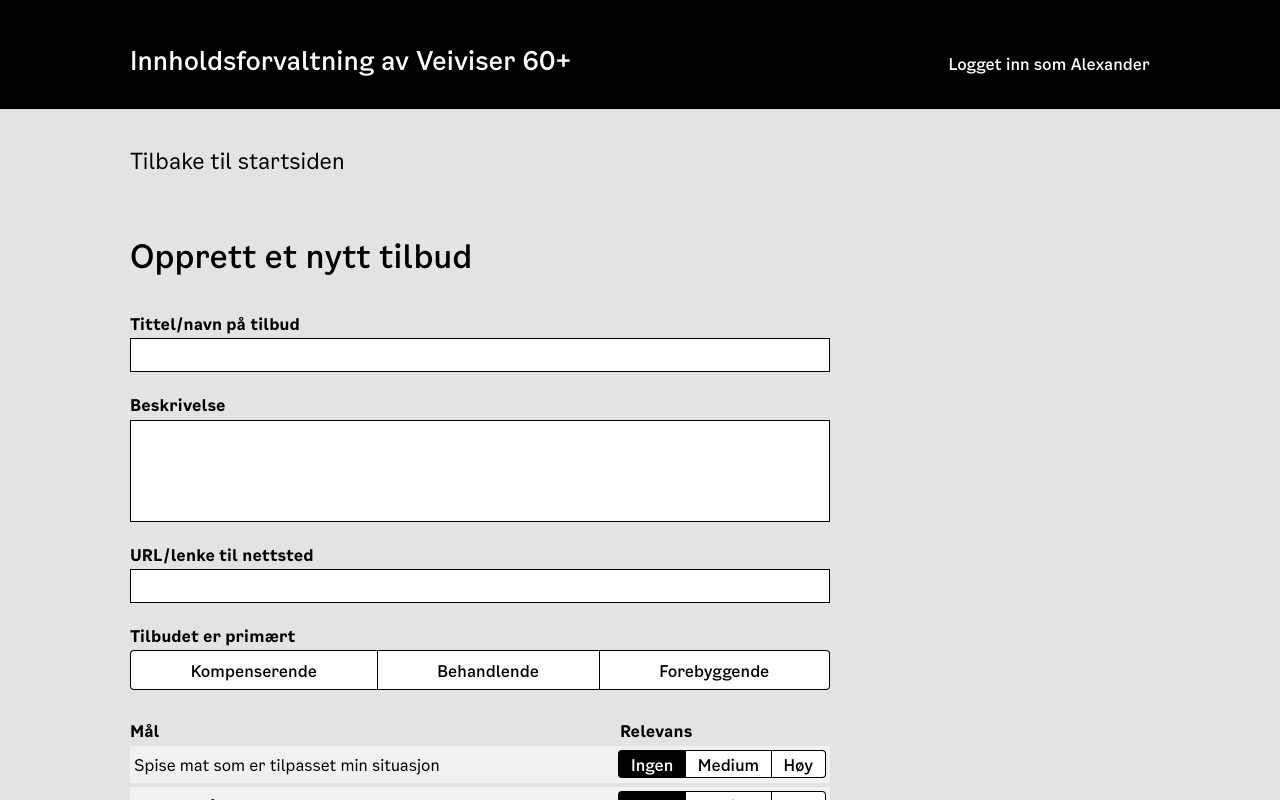
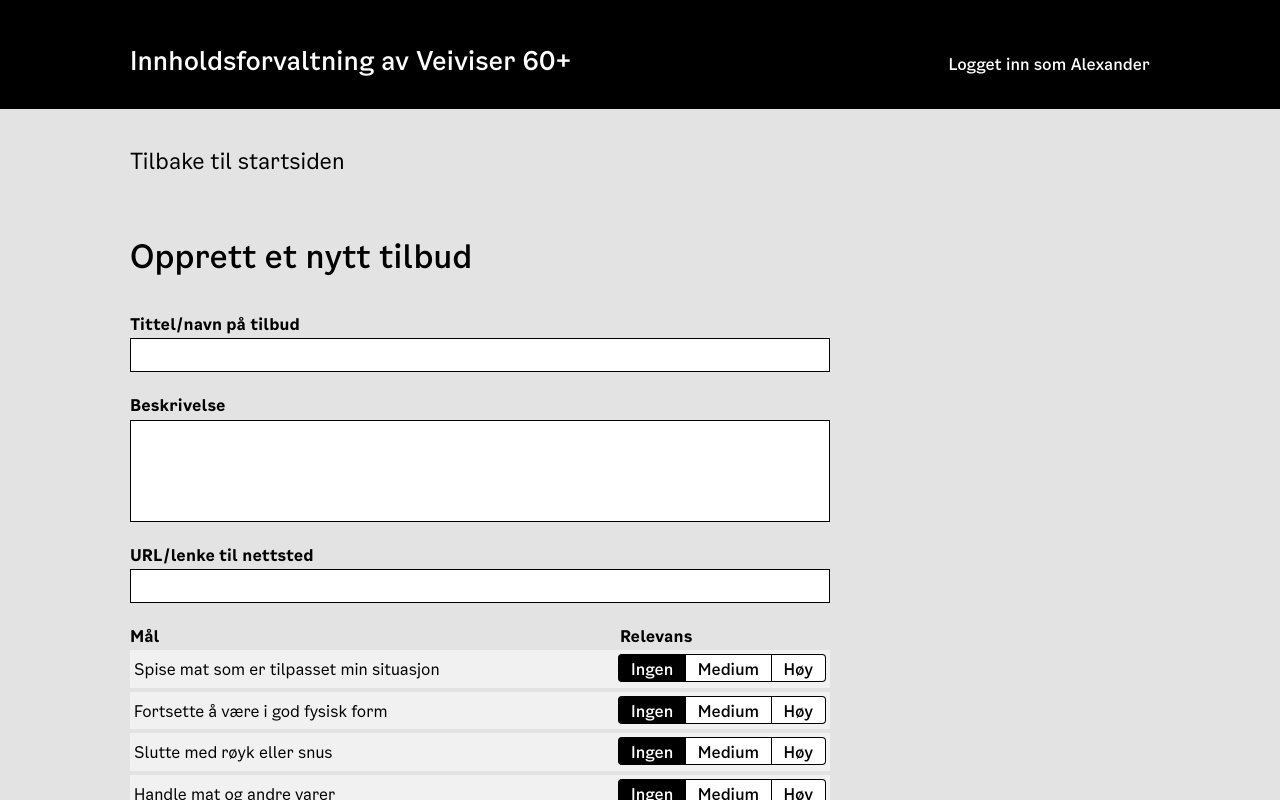
Before and after one commit to Alexanderws/vv-editor, a React (Create React App) app: page /#/edit-service in a window 1280 px wide. Shown: the top 800 px of the page. Built offline with nearby package versions, Linux system fonts and the light colour scheme; a web font is replaced by a local one.

Commit message:
Remove treatment requirement from form

```diff
--- a/src/pages/edit-service.component.tsx
+++ b/src/pages/edit-service.component.tsx
@@ -297,7 +297,7 @@ const OverviewForm = ({
           ""
         )}
       </FormGroup>
-      <FormGroup>
+      {/* <FormGroup>
         <Label htmlFor="treatment">Tilbudet er primært</Label>
         <RowContainer style={{ height: "48px" }}>
           <SegmentedButton
@@ -329,7 +329,7 @@ const OverviewForm = ({
         ) : (
           ""
         )}
-      </FormGroup>
+      </FormGroup> */}
       <FormGroup>
         <RowContainer>
           <Label style={{ width: "70%" }}>Mål</Label>
@@ -539,7 +539,7 @@ const EditServicePage = (props: EditServiceProps) => {
           id: "",
           name: "",
           description: "",
-          treatment: "",
+          treatment: TREATMENT.kompenserende,
           moreInformationURL: "",
           contexts: [],
           functions: []
```
